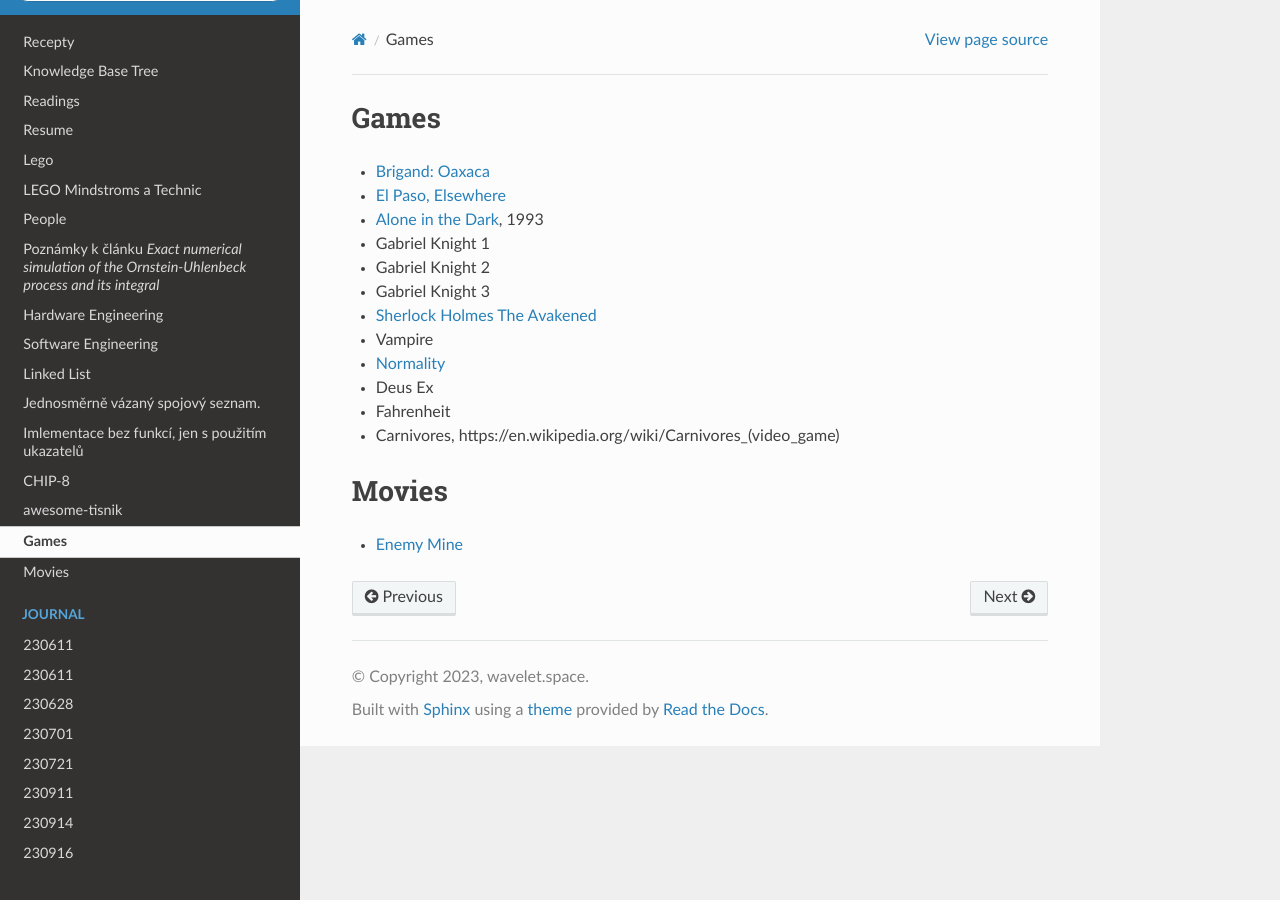
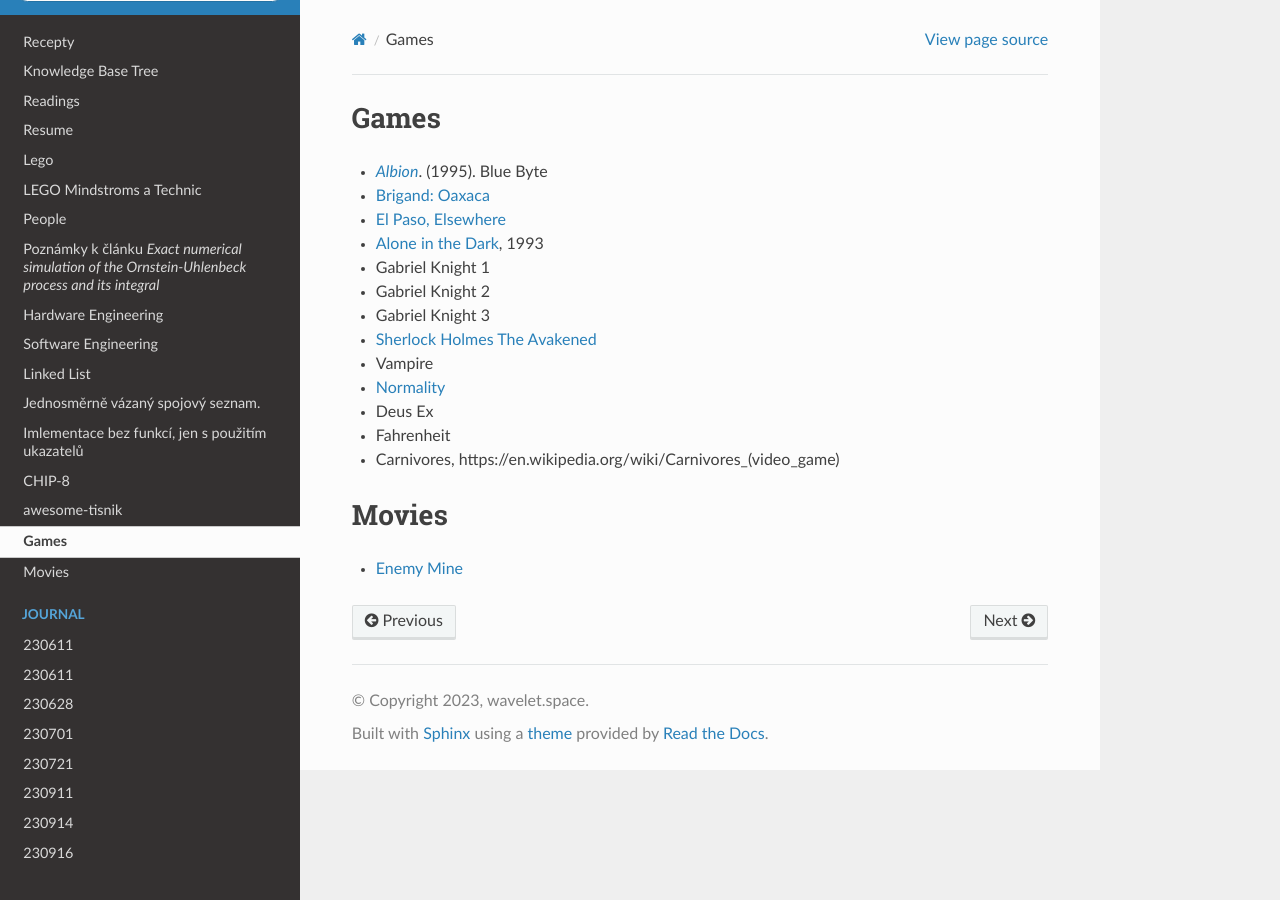
Before and after one commit to wavelet-space/vault, a Sphinx documentation site: the page built from source/games.md, in a window 1280 px wide. Built offline with Sphinx 7.4.7 and the Read the Docs theme 2.0.0, drawn with Linux system fonts in a browser that asks for light colours; pages that are not in the unit, such as notebooks, are missing from menus.

Commit message:
Update games.md

```diff
--- a/source/games.md
+++ b/source/games.md
@@ -1,6 +1,7 @@
 
 ## Games
 
+- [*Albion*](https://en.wikipedia.org/wiki/Albion_(video_game)). (1995). Blue Byte
 - [Brigand: Oaxaca](https://store.steampowered.com/app/652410/Brigand_Oaxaca/)
 - [El Paso, Elsewhere](https://store.steampowered.com/app/1546310/El_Paso_Elsewhere/)
 - [Alone in the Dark](https://store.steampowered.com/app/548090/Alone_in_the_Dark_1/), 1993
```
